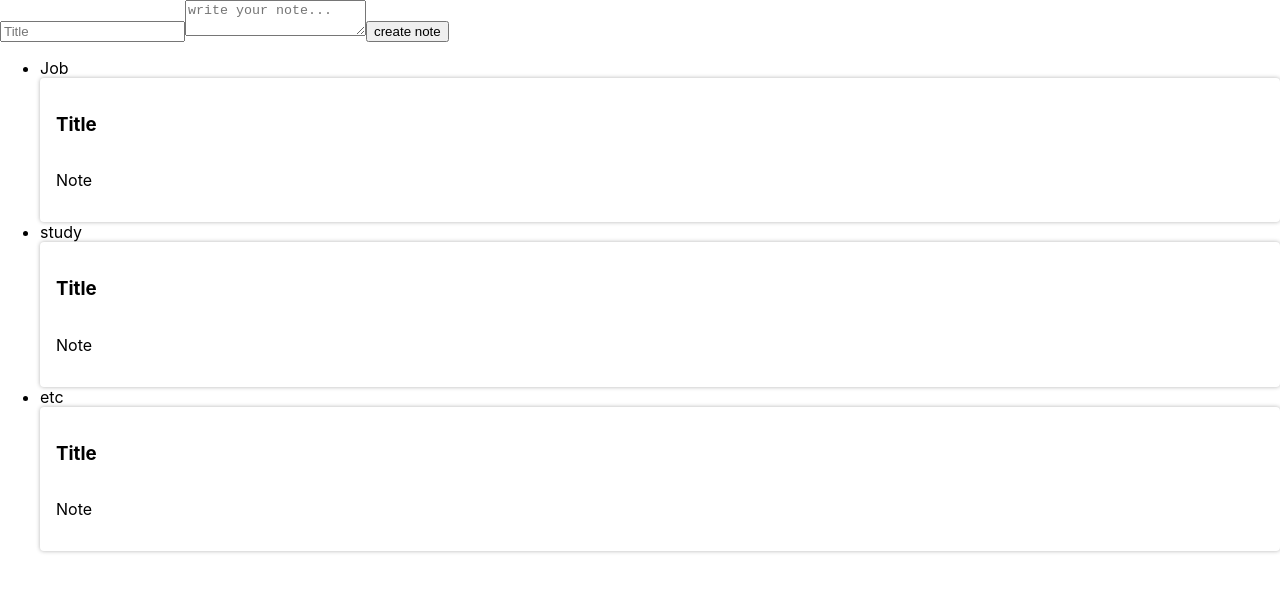
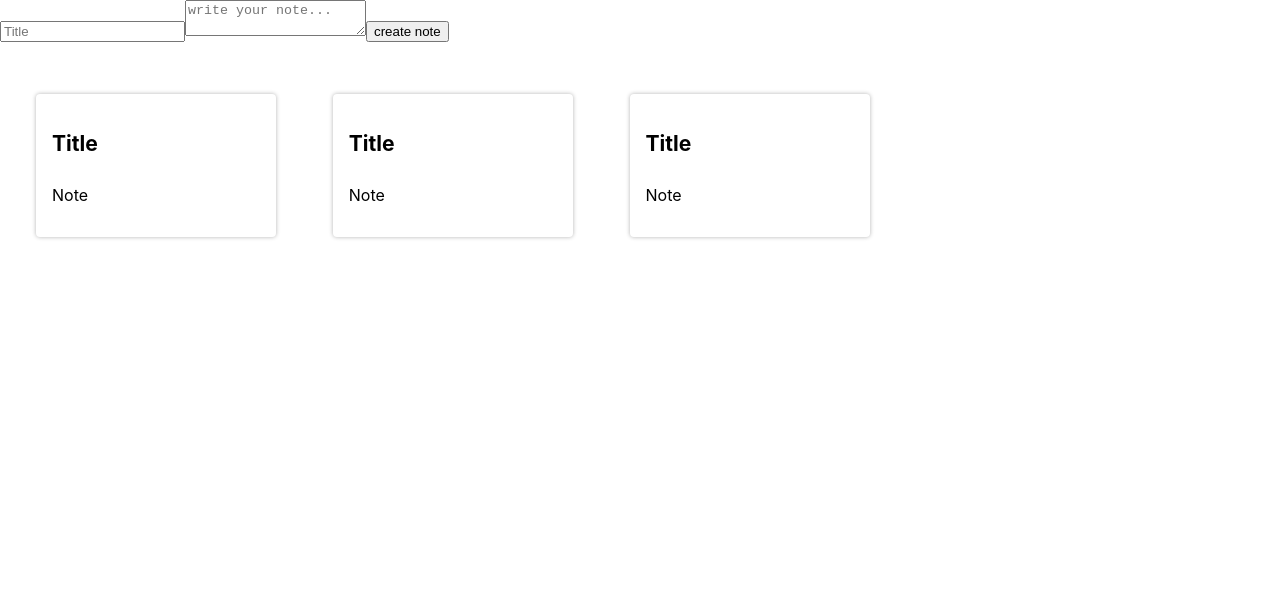
Before and after one commit to Felipe-Borba/alura-reactjs, a React (Create React App) app: page / in a window 1280 px wide. Shown: the top 592 px of the page. Built offline with nearby package versions, Linux system fonts and the light colour scheme.

Commit message:
03-03 add more style and refactor

```diff
--- a/src/App.js
+++ b/src/App.js
@@ -1,6 +1,6 @@
 import React, { Component } from "react";
-import Form from "./components/Form";
-import NoteList from "./components/NoteList";
+import Form from "./components/Form/Form";
+import NoteList from "./components/NoteList/NoteList";
 
 
 export default class App extends Component {
--- a/src/components/CardNote/CardNote.jsx
+++ b/src/components/CardNote/CardNote.jsx
@@ -5,10 +5,10 @@ export default class CardNote extends Component {
     render() {
         return (
             <section className='card-note'>
-                <header>
-                    <h3>Title</h3>
+                <header className='card-note_header'>
+                    <h3 className='card-note_title'>Title</h3>
                 </header>
-                <p>Note</p>
+                <p className='card-note_text'>Note</p>
             </section>
         )
     }
--- /dev/null
+++ b/src/components/Form/Form.css
@@ -0,0 +1,29 @@
+.form-register {
+    flex-grow: 2;
+    box-shadow: 0 0 4px rgba(0, 0, 0, 0.3);
+    z-index: 1;
+    min-height: 100vh;
+    display: flex;
+    flex-direction: column;
+    padding: 12px 40px;
+  }
+  .form-register_input {
+    margin-top: 8px;
+    padding: 4px;
+    border: none;
+    background-color: var(--fundo-detalhes);
+    font-family: Arial, Helvetica, sans-serif;
+    font-weight: 100;
+  }
+
+  .form-register_submit {
+    align-self: flex-end;
+    width: 30%;
+    background-color: var(--secundaria);
+    color: white;
+    font-weight: 400;
+  }
+
+  .form-register_submit:active {
+    background-color: var(--secundaria-ativa);
+  }
--- a/src/components/Form.jsx
+++ b/src/components/Form/Form.jsx
@@ -1,4 +1,5 @@
 import React, { Component } from 'react'
+import './Form.css'
 
 export default class Form extends Component {
     render() {
--- /dev/null
+++ b/src/components/NoteList/NoteList.css
@@ -0,0 +1,15 @@
+.note-list {
+    background-color: var(--fundo);
+    flex-grow: 3;
+    display: grid;
+    grid-template-columns: auto auto auto auto auto;
+    list-style-type: none;
+    padding-left: 24px;
+    padding-top: 24px;
+  }
+  .note-list_item {
+    margin: 12px;
+    max-width: 240px;
+    max-height: 400px;
+    display: inline;
+  }
--- a/src/components/NoteList.jsx
+++ b/src/components/NoteList/NoteList.jsx
@@ -1,15 +1,14 @@
 import React, { Component } from 'react'
-import CardNote from './CardNote/CardNote'
-
+import CardNote from '../CardNote/CardNote'
+import './NoteList.css'
 
 export default class NoteList extends Component {
     render() {
         return (
-            <ul>
+            <ul className='note-list'>
                 {Array.of('Job', 'study', 'etc').map((category, index) => {
                     return (
-                        <li key={index} >
-                            <div>{category}</div>
+                        <li className='note-list_item' key={index} >
                             <CardNote />
                         </li>
                     );
```
